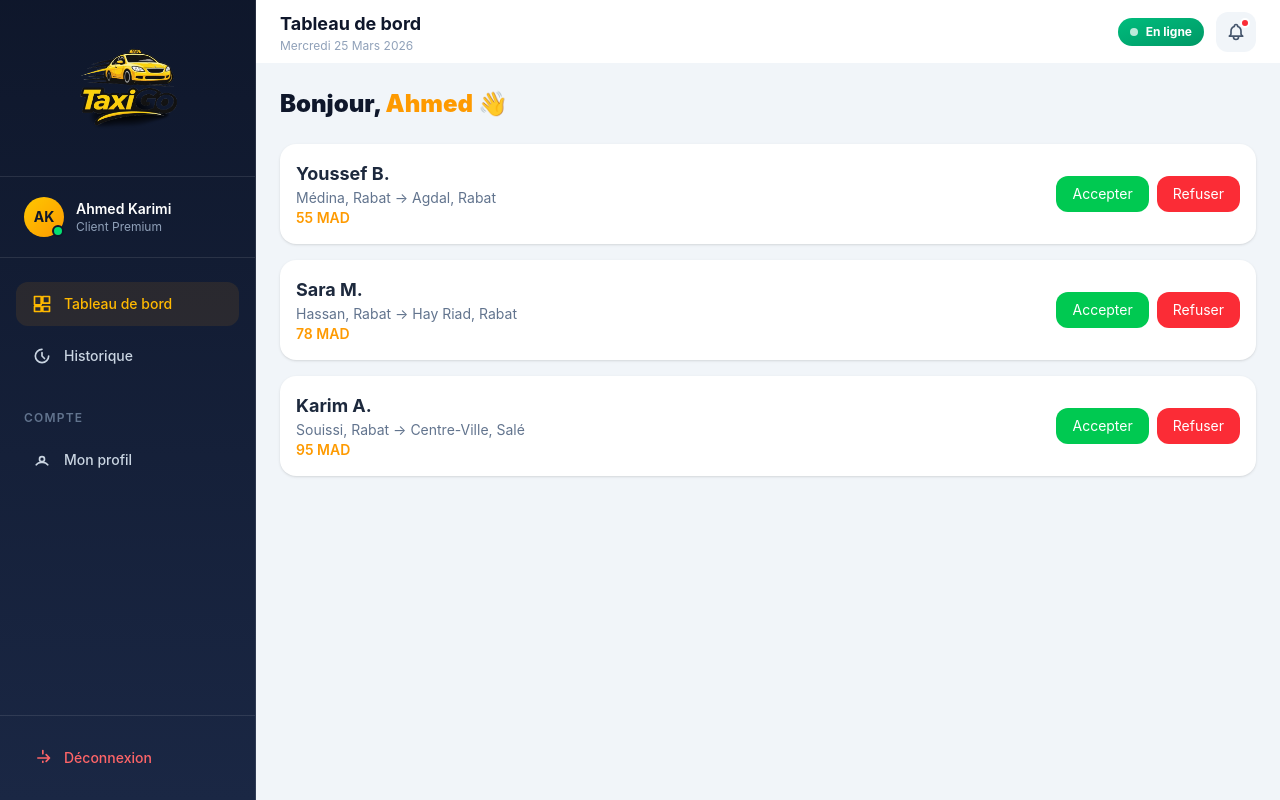
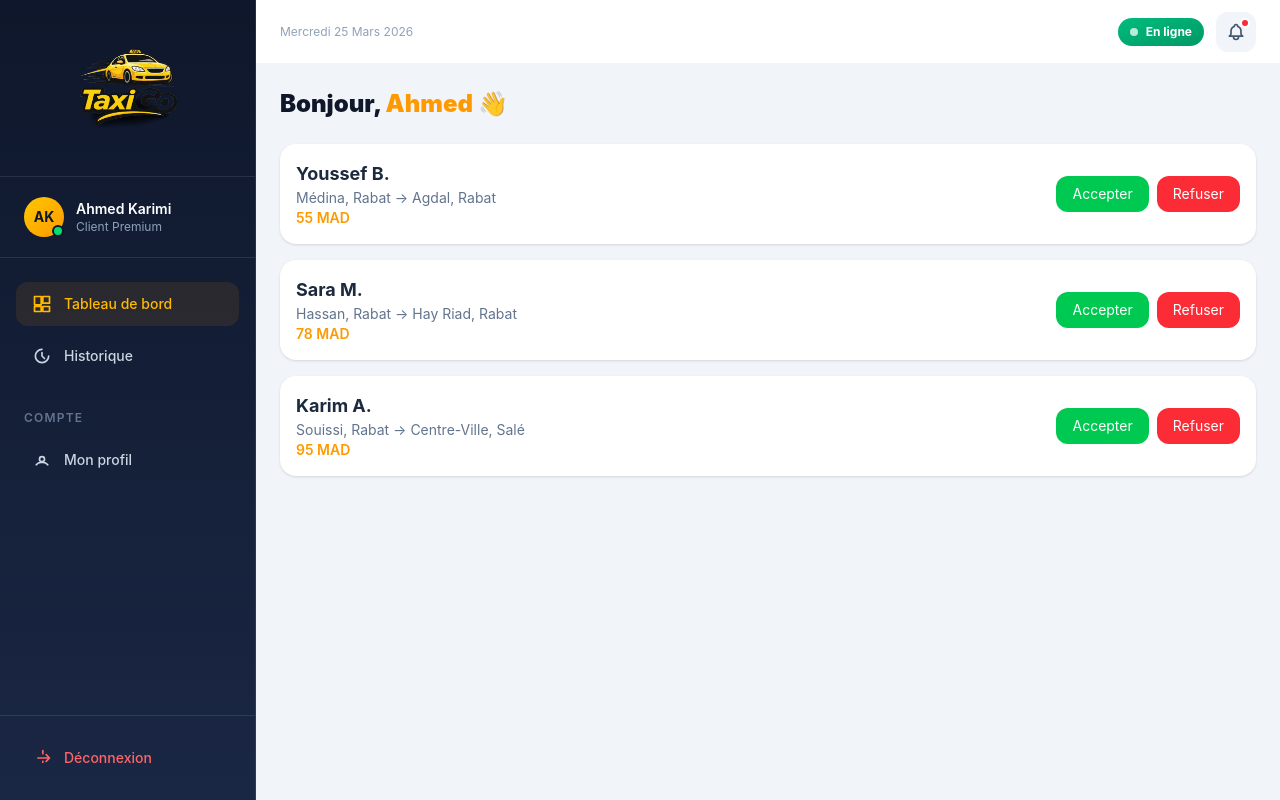
Before and after one commit to Lahmar22/TaxiGo-fileRouge, a React app in the folder frontend/: page /chauffeur/dashboard in a window 1280 px wide. Built offline with nearby package versions, Linux system fonts and the light colour scheme; the HTML template or start-up script is replaced by a standard one.

Commit message:
feat : update the component header

```diff
--- a/frontend/src/pages/chauffeur/components/Header.jsx
+++ b/frontend/src/pages/chauffeur/components/Header.jsx
@@ -1,6 +1,6 @@
 import { useState } from "react";
 
-export default function Header({ setOpenSidebar }) {
+export default function Header({page, setOpenSidebar }) {
 
     const [online, setOnline] = useState(true);
 
@@ -34,7 +34,7 @@ export default function Header({ setOpenSidebar }) {
 
                 {/* Title */}
                 <div>
-                    <h1 className="text-slate-900 font-bold text-lg">Tableau de bord</h1>
+                    <h1 className="text-slate-900 font-bold text-lg">{page}</h1>
                     <p className="text-slate-400 text-xs capitalize">{today}</p>
                 </div>
 
```
